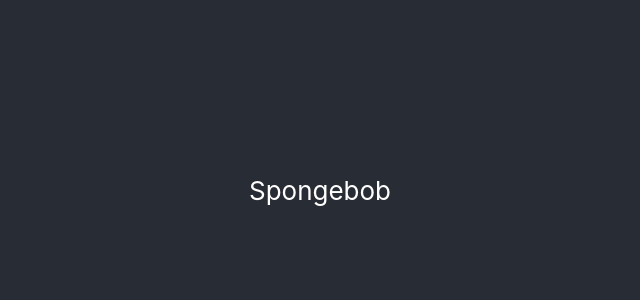
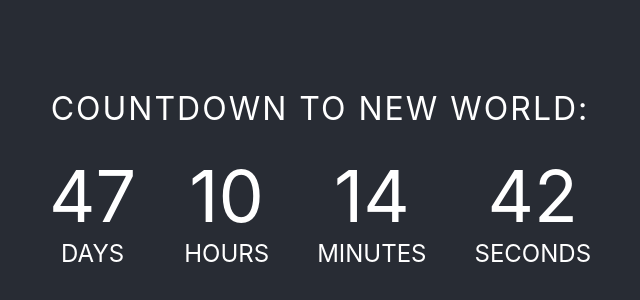
Before and after one commit to TinySquid/new-world-countdown, a React (Create React App) app: page / in a window 1280 px wide. Shown: the part 210-510 px from the top of the page, without its empty margins (320-960 px from the left). Built offline with nearby package versions, Linux system fonts and the light colour scheme.

Commit message:
Implement countdown

```diff
--- a/src/App.css
+++ b/src/App.css
@@ -1,18 +1,38 @@
-.App {
+.app {
+	margin: 0 auto;
 	text-align: center;
+
+	color: #fff;
 }
 
-.App-header {
-	background-color: #282c34;
-	min-height: 100vh;
-	display: flex;
-	flex-direction: column;
-	align-items: center;
-	justify-content: center;
-	font-size: calc(10px + 2vmin);
-	color: white;
+#countdown-header {
+	font-weight: normal;
+	letter-spacing: 0.125rem;
+	text-transform: uppercase;
 }
 
-.App-link {
+li {
+	display: inline-block;
+	font-size: 1.5em;
+	list-style-type: none;
+	padding: 1em;
+	text-transform: uppercase;
+}
+
+li span {
+	display: block;
+	font-size: 4.5rem;
+}
+
+.app-link {
 	color: #61dafb;
 }
+
+/* background-color: #282c34; */
+/* min-height: 100vh; */
+/* display: flex; */
+/* flex-direction: column; */
+/* align-items: center; */
+/* justify-content: center; */
+/* font-size: calc(10px + 2vmin); */
+/* color: white; */
--- a/src/App.js
+++ b/src/App.js
@@ -1,9 +1,72 @@
+import { useState, useEffect, useRef } from "react";
+
 import "./App.css";
 
+const second = 1000,
+	minute = second * 60,
+	hour = minute * 60,
+	day = hour * 24;
+
+const endDate = "Sept 28, 2021 09:00:00";
+const countdown = new Date(endDate).getTime();
+
+const initialDistance = getDistance();
+
+function getDistance() {
+	let now = new Date().getTime();
+	return countdown - now;
+}
+
+function getRemaining(distance) {
+	return {
+		days: Math.floor(distance / day),
+		hours: Math.floor((distance % day) / hour),
+		minutes: Math.floor((distance % hour) / minute),
+		seconds: Math.floor((distance % minute) / second)
+	};
+}
+
 function App() {
+	const headlineRef = useRef();
+	const countdownRef = useRef();
+
+	const [state, setState] = useState(getRemaining(initialDistance));
+
+	useEffect(() => {
+		const interval = setInterval(() => {
+			const distance = getDistance();
+
+			setState(getRemaining(distance));
+
+			if (distance < 0) {
+				console.log("00:00:00");
+			}
+		}, 1000);
+
+		return () => clearInterval(interval);
+	}, []);
+
 	return (
-		<div className="App">
-			<header className="App-header">Spongebob</header>
+		<div className="app">
+			<h1 id="countdown-header" ref={headlineRef}>
+				Countdown to New World:
+			</h1>
+			<div id="countdown" ref={countdownRef}>
+				<ul>
+					<li>
+						<span id="days">{state.days}</span>days
+					</li>
+					<li>
+						<span id="hours">{state.hours}</span>Hours
+					</li>
+					<li>
+						<span id="minutes">{state.minutes}</span>Minutes
+					</li>
+					<li>
+						<span id="seconds">{state.seconds}</span>Seconds
+					</li>
+				</ul>
+			</div>
 		</div>
 	);
 }
--- a/src/index.css
+++ b/src/index.css
@@ -1,5 +1,21 @@
+* {
+	box-sizing: border-box;
+	margin: 0;
+	padding: 0;
+}
+
+html,
 body {
-	margin: 0;
+	height: 100%;
+}
+
+body {
+	display: flex;
+	justify-content: center;
+	align-items: center;
+
+	background-color: #282c34;
+
 	font-family: -apple-system, BlinkMacSystemFont, "Segoe UI", "Roboto", "Oxygen", "Ubuntu", "Cantarell", "Fira Sans",
 		"Droid Sans", "Helvetica Neue", sans-serif;
 	-webkit-font-smoothing: antialiased;
```
